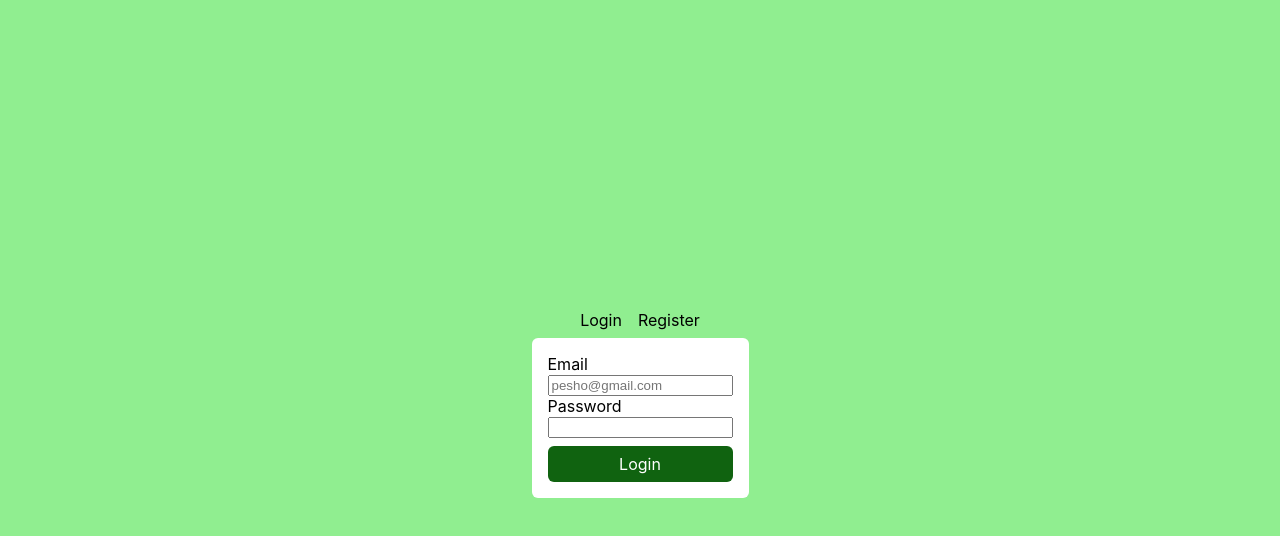
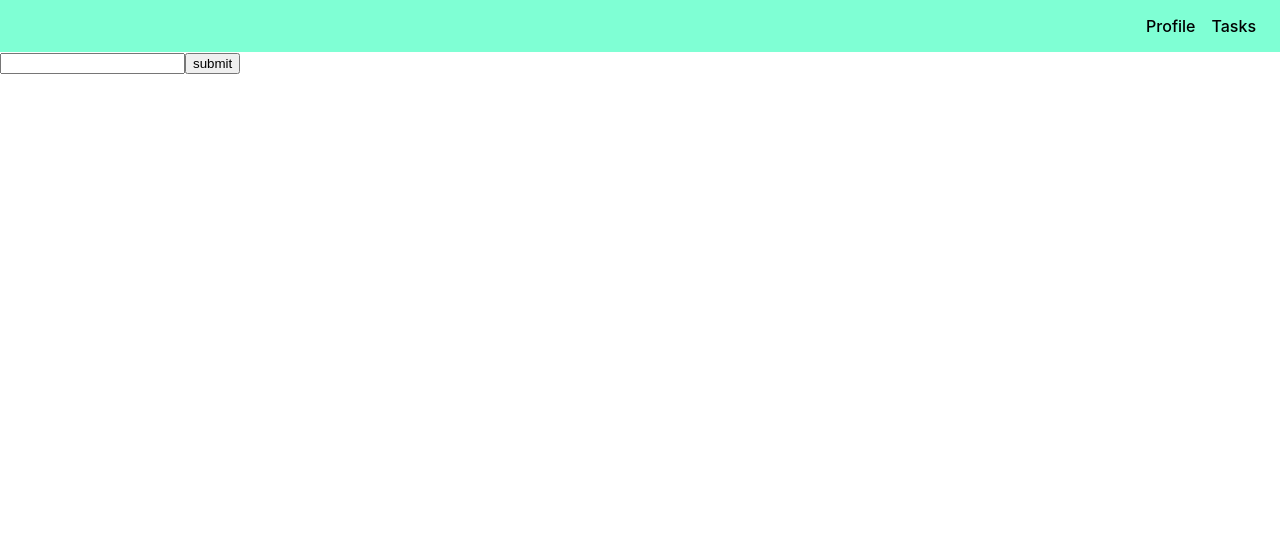
Before and after one commit to milenski1989/todo-app, a React (Create React App) app: page / in a window 1280 px wide. Before the commit this address led to /login. Shown: the top 536 px of the page. Built offline with nearby package versions, Linux system fonts and the light colour scheme.

Commit message:
Add tasks

```diff
--- a/src/App.js
+++ b/src/App.js
@@ -10,10 +10,11 @@ import Navigation from "./components/Navigation"
 function App() {
 	let navigate = useNavigate()
 	let location = useLocation()
-	useEffect(() => {
-		navigate("login", { replace: true })
-		// eslint-disable-next-line react-hooks/exhaustive-deps
-	}, [])
+	// useEffect(() => {
+	// 	// if not logged in
+	// 	navigate("login", { replace: true })
+	// 	// eslint-disable-next-line react-hooks/exhaustive-deps
+	// }, [])
 
 	console.log(location)
 
--- a/src/components/Login.js
+++ b/src/components/Login.js
@@ -25,9 +25,15 @@ function Login() {
 		setUsername(event.target.value)
 	}
 	function register(){
+		console.log(email,
+			name,
+			password,
+			username)
 		navigate("/", { replace: true })
 	}
 	function login(){
+		console.log(email,
+			password)
 		navigate("/", { replace: true })
 	}
 
--- /dev/null
+++ b/src/components/Task.css
@@ -0,0 +1,4 @@
+.Task{
+display: flex;
+margin: 8px;
+}
--- /dev/null
+++ b/src/components/Task.js
@@ -0,0 +1,11 @@
+import React from 'react'
+import './Task.css'
+
+const Task = ({task, index, handleRemoveItem}) => {
+return <div className="Task" key={index}>
+		  <div>{task.title}</div>
+		  <button onClick={() => handleRemoveItem(index)}>remove</button>
+	 </div>
+}
+
+export default Task
--- a/src/components/Tasks.js
+++ b/src/components/Tasks.js
@@ -1,5 +1,38 @@
-import React from "react"
+import React, { useState } from "react"
+import Task from "./Task"
 
 export default function Tasks() {
-	return <div>Tasks</div>
+
+  const [tasks, setTasks] = useState([])
+
+  const [inputValue, setInputValue] = useState("")
+
+
+  function handleAddItem() {
+    const task = {
+      title: inputValue,
+	  completed: false
+    }
+
+    setTasks([...tasks, task])
+  }
+
+  function takeInputValue(event){
+
+	setInputValue(event.target.value)
 }
+
+function handleRemoveItem(index){
+	const originalTasks =[...tasks]
+	originalTasks.splice(index, 1)
+	setTasks(originalTasks)
+   }
+
+  return (
+    <div className="Tasks">
+      {tasks.map((task, index) => <Task task={task} index={index} handleRemoveItem={handleRemoveItem}/>)}
+      <input type="text" onChange={takeInputValue}></input>
+	  <button type="submit" onClick={handleAddItem}>submit</button>
+    </div>
+  )
+}
```
